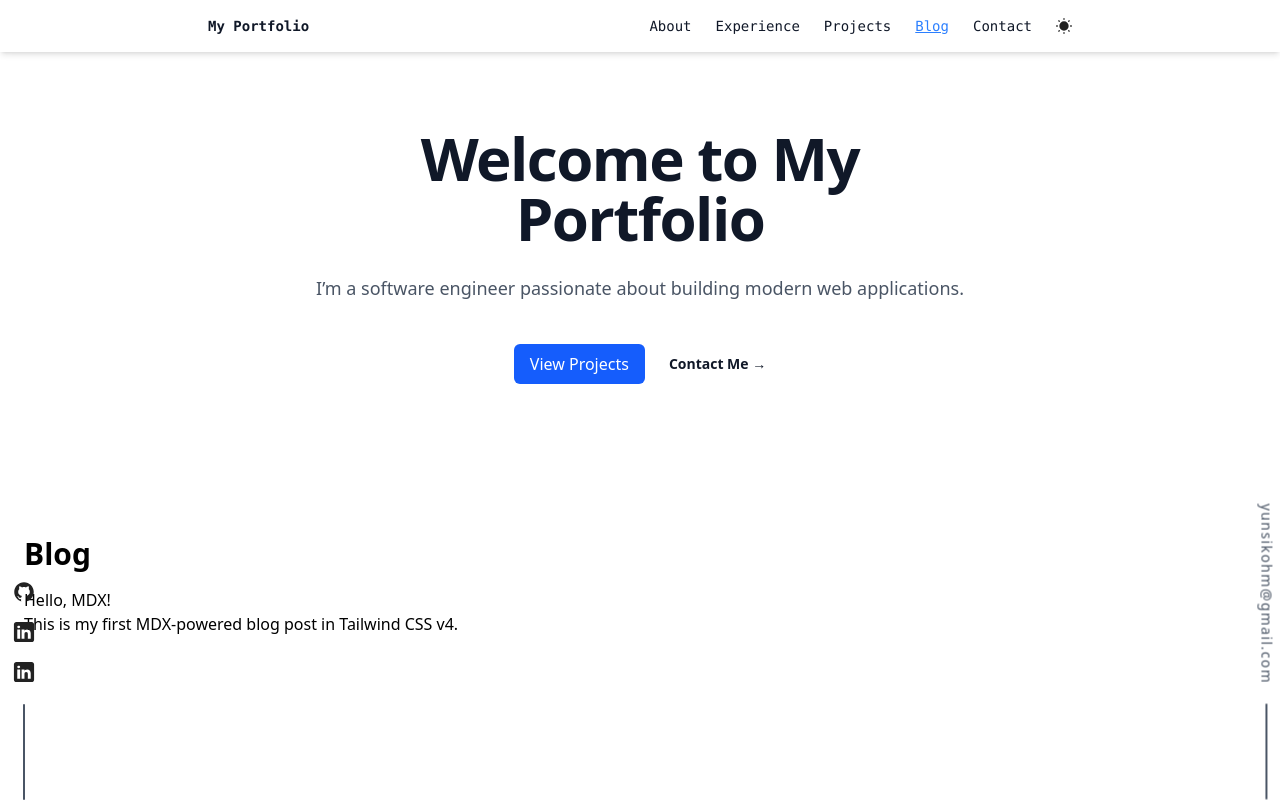
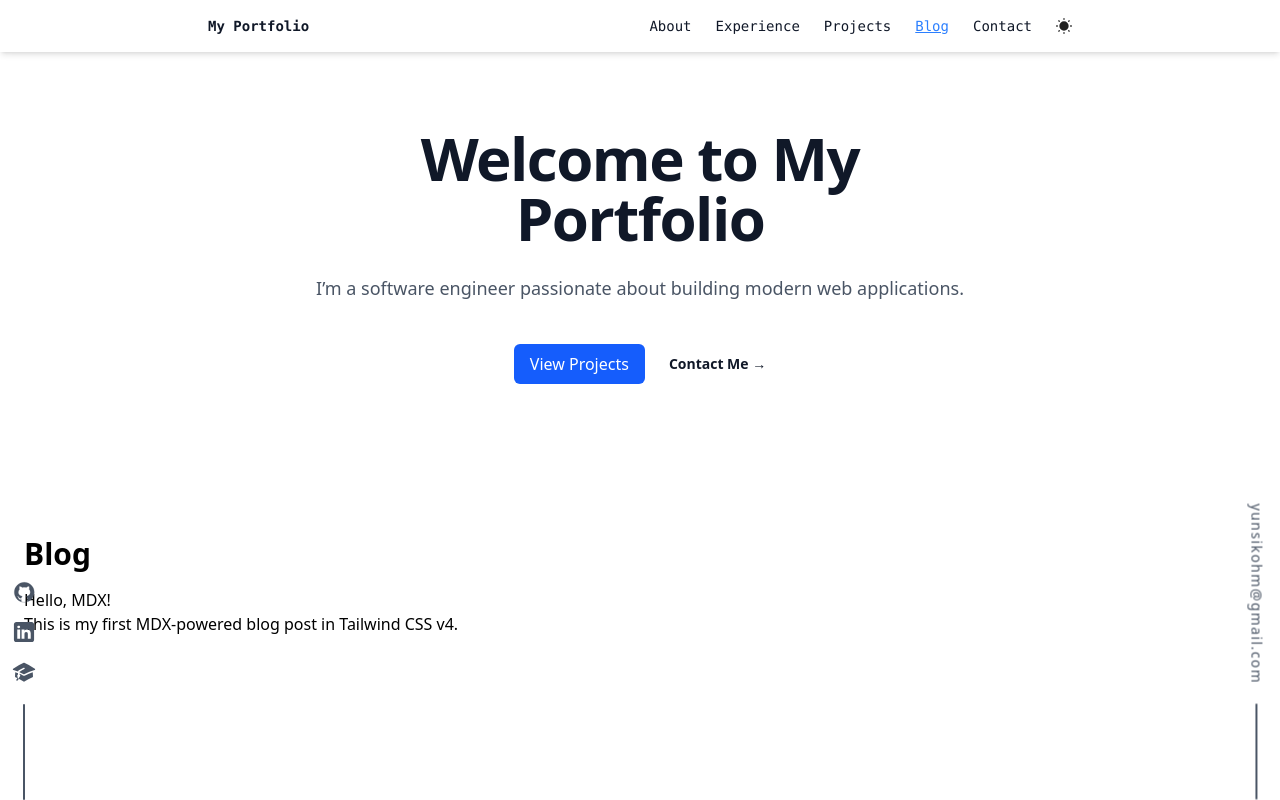
Before and after one commit to yo-resistor/portfolio_website_react_typescript_vite, a React (Vite) app: page /blog in a window 1280 px wide. Built offline with nearby package versions, Linux system fonts and the light colour scheme.

Commit message:
added more svg icon for social

```diff
--- a/src/App.tsx
+++ b/src/App.tsx
@@ -1,7 +1,7 @@
 const App = () => {
   return (
     <div>
-      <div className=" min-h-screen flex items-center justify-center bg-blue-500 dark:bg-black text-red-500 dark:text-white text-3xl font-bold">
+      <div className=" min-h-screen flex items-center justify-center relative isolate overflow-hidden bg-white dark:bg-gray-900 text-red-500 dark:text-white text-3xl font-bold">
         Tailwind CSS v4 is working! 🚀
       </div>
     </div>
--- a/src/components/EmailSide.tsx
+++ b/src/components/EmailSide.tsx
@@ -1,7 +1,7 @@
 const EmailSide = () => {
   return (
     // Right side bar: Email
-    <div className="fixed bottom-0 right-6 rotate-90 origin-bottom-right flex flex-row items-center gap-5">
+    <div className="fixed bottom-0 right-8.5 rotate-90 origin-bottom-right flex flex-row items-center gap-5">
       <a
         href="mailto:yunsikohm@gmail.com"
         className="text-gray-600 dark:text-gray-300 text-sm font-medium tracking-widest hover:text-blue-500 transition rounded-md"
--- a/src/components/SocialSide.tsx
+++ b/src/components/SocialSide.tsx
@@ -1,7 +1,7 @@
-import githubDark from "../assets/github-dark.svg";
-import githubLight from "../assets/github-light.svg";
-import linkedinDark from "../assets/linkedin-dark.svg";
-import linkedinLight from "../assets/linkedin-light.svg";
+// import githubDark from "../assets/github-dark.svg";
+// import githubLight from "../assets/github-light.svg";
+// import linkedinDark from "../assets/linkedin-dark.svg";
+// import linkedinLight from "../assets/linkedin-light.svg";
 
 const SocialSide = () => {
   return (
@@ -15,16 +15,17 @@ const SocialSide = () => {
           rel="noopener noreferrer"
           className="hover:scale-110 transition"
         >
-          <img
-            src={githubDark}
-            alt="GitHub"
-            className="hidden dark:block w-6 h-6"
-          />
-          <img
-            src={githubLight}
-            alt="GitHub"
-            className="block dark:hidden w-6 h-6"
-          />
+          <svg
+            xmlns="http://www.w3.org/2000/svg"
+            viewBox="0 0 256 256"
+            width="24"
+            height="24"
+            className="fill-gray-600 dark:fill-gray-300 stroke-gray-600 stroke-[0.5]"
+          >
+            <g transform="scale(4.1, 4.1)">
+              <path d="M32,6c-14.359,0 -26,11.641 -26,26c0,12.277 8.512,22.56 19.955,25.286c-0.592,-0.141 -1.179,-0.299 -1.755,-0.479v-5.957c0,0 -0.975,0.325 -2.275,0.325c-3.637,0 -5.148,-3.245 -5.525,-4.875c-0.229,-0.993 -0.827,-1.934 -1.469,-2.509c-0.767,-0.684 -1.126,-0.686 -1.131,-0.92c-0.01,-0.491 0.658,-0.471 0.975,-0.471c1.625,0 2.857,1.729 3.429,2.623c1.417,2.207 2.938,2.577 3.721,2.577c0.975,0 1.817,-0.146 2.397,-0.426c0.268,-1.888 1.108,-3.57 2.478,-4.774c-6.097,-1.219 -10.4,-4.716 -10.4,-10.4c0,-2.928 1.175,-5.619 3.133,-7.792c-0.2,-0.567 -0.533,-1.714 -0.533,-3.583c0,-1.235 0.086,-2.751 0.65,-4.225c0,0 3.708,0.026 7.205,3.338c1.614,-0.47 3.341,-0.738 5.145,-0.738c1.804,0 3.531,0.268 5.145,0.738c3.497,-3.312 7.205,-3.338 7.205,-3.338c0.567,1.474 0.65,2.99 0.65,4.225c0,2.015 -0.268,3.19 -0.432,3.697c1.898,2.153 3.032,4.802 3.032,7.678c0,5.684 -4.303,9.181 -10.4,10.4c1.628,1.43 2.6,3.513 2.6,5.85v8.557c-0.576,0.181 -1.162,0.338 -1.755,0.479c11.443,-2.726 19.955,-13.009 19.955,-25.286c0,-14.359 -11.641,-26 -26,-26zM33.813,57.93c-0.599,0.042 -1.203,0.07 -1.813,0.07c0.61,0 1.213,-0.029 1.813,-0.07zM37.786,57.346c-1.164,0.265 -2.357,0.451 -3.575,0.554c1.218,-0.103 2.411,-0.29 3.575,-0.554zM32,58c-0.61,0 -1.214,-0.028 -1.813,-0.07c0.6,0.041 1.203,0.07 1.813,0.07zM29.788,57.9c-1.217,-0.103 -2.411,-0.289 -3.574,-0.554c1.164,0.264 2.357,0.451 3.574,0.554z" />
+            </g>
+          </svg>
         </a>
         {/* LinkedIn icon dark and light mode */}
         <a
@@ -33,37 +34,40 @@ const SocialSide = () => {
           rel="noopener noreferrer"
           className="hover:scale-110 transition"
         >
-          <img
-            src={linkedinDark}
-            alt="LinkedIn"
-            className="hidden dark:block w-6 h-6"
-          />
-          <img
-            src={linkedinLight}
-            alt="LinkedIn"
-            className="block dark:hidden w-6 h-6"
-          />
+          <svg
+            xmlns="http://www.w3.org/2000/svg"
+            viewBox="0 0 256 256"
+            width="24"
+            height="24"
+            className="fill-gray-600 dark:fill-gray-300 dark:stroke-[0.5] dark:stroke-gray-900"
+          >
+            <g transform="scale(5.12,5.12)">
+              <path d="M41,4h-32c-2.76,0 -5,2.24 -5,5v32c0,2.76 2.24,5 5,5h32c2.76,0 5,-2.24 5,-5v-32c0,-2.76 -2.24,-5 -5,-5zM17,20v19h-6v-19zM11,14.47c0,-1.4 1.2,-2.47 3,-2.47c1.8,0 2.93,1.07 3,2.47c0,1.4 -1.12,2.53 -3,2.53c-1.8,0 -3,-1.13 -3,-2.53zM39,39h-6c0,0 0,-9.26 0,-10c0,-2 -1,-4 -3.5,-4.04h-0.08c-2.42,0 -3.42,2.06 -3.42,4.04c0,0.91 0,10 0,10h-6v-19h6v2.56c0,0 1.93,-2.56 5.81,-2.56c3.97,0 7.19,2.73 7.19,8.26z" />
+            </g>
+          </svg>
         </a>
         {/* Google scholar icon dark and light mode */}
-        {/* Instagram icon dark and light mode */}
-        {/* Twitter icon dark and light mode */}
         <a
-          href="https://www.linkedin.com/in/yohm/"
+          href="https://scholar.google.com/citations?user=MdnAj8IAAAAJ&hl=en&oi=ao"
           target="_blank"
           rel="noopener noreferrer"
           className="hover:scale-110 transition"
         >
-          <img
-            src={linkedinDark}
-            alt="LinkedIn"
-            className="hidden dark:block w-6 h-6"
-          />
-          <img
-            src={linkedinLight}
-            alt="LinkedIn"
-            className="block dark:hidden w-6 h-6"
-          />
+          <svg
+            xmlns="http://www.w3.org/2000/svg"
+            viewBox="0 0 24 24"
+            width="24"
+            height="24"
+            className="size-6 fill-gray-600 dark:fill-gray-300 dark:stroke-[0.5] dark:stroke-gray-900"
+          >
+            <path d="M11.7 2.805a.75.75 0 0 1 .6 0A60.65 60.65 0 0 1 22.83 8.72a.75.75 0 0 1-.231 1.337 49.948 49.948 0 0 0-9.902 3.912l-.003.002c-.114.06-.227.119-.34.18a.75.75 0 0 1-.707 0A50.88 50.88 0 0 0 7.5 12.173v-.224c0-.131.067-.248.172-.311a54.615 54.615 0 0 1 4.653-2.52.75.75 0 0 0-.65-1.352 56.123 56.123 0 0 0-4.78 2.589 1.858 1.858 0 0 0-.859 1.228 49.803 49.803 0 0 0-4.634-1.527.75.75 0 0 1-.231-1.337A60.653 60.653 0 0 1 11.7 2.805Z" />
+            <path d="M13.06 15.473a48.45 48.45 0 0 1 7.666-3.282c.134 1.414.22 2.843.255 4.284a.75.75 0 0 1-.46.711 47.87 47.87 0 0 0-8.105 4.342.75.75 0 0 1-.832 0 47.87 47.87 0 0 0-8.104-4.342.75.75 0 0 1-.461-.71c.035-1.442.121-2.87.255-4.286.921.304 1.83.634 2.726.99v1.27a1.5 1.5 0 0 0-.14 2.508c-.09.38-.222.753-.397 1.11.452.213.901.434 1.346.66a6.727 6.727 0 0 0 .551-1.607 1.5 1.5 0 0 0 .14-2.67v-.645a48.549 48.549 0 0 1 3.44 1.667 2.25 2.25 0 0 0 2.12 0Z" />
+            <path d="M4.462 19.462c.42-.419.753-.89 1-1.395.453.214.902.435 1.347.662a6.742 6.742 0 0 1-1.286 1.794.75.75 0 0 1-1.06-1.06Z" />
+          </svg>
         </a>
+        {/* Instagram icon dark and light mode */}
+
+        {/* Twitter icon dark and light mode */}
       </div>
       {/* Virtical line */}
       <div className="w-0.5 h-24 bg-gray-600 dark:bg-gray-300 text-sm font-medium tracking-widest hover:text-blue-500 transition rounded-md"></div>
--- a/src/main.tsx
+++ b/src/main.tsx
@@ -2,6 +2,7 @@ import { StrictMode } from "react";
 import { createRoot } from "react-dom/client";
 import { BrowserRouter, Route, Routes } from "react-router-dom";
 import "./index.css";
+import App from "./App.tsx";
 import Blog from "./components/Blog.tsx";
 import Navbar from "./components/Navbar.tsx";
 import Hero from "./components/Hero.tsx";
@@ -21,7 +22,7 @@ createRoot(document.getElementById("root")!).render(
       <Navbar />
       <Hero />
       <Routes>
-        {/* <Route path="/" element={<App />} /> */}
+        <Route path="/" element={<App />} />
         <Route path="/blog" element={<Blog />} />
       </Routes>
       <EmailSide />
```
Also changed, not shown: src/assets/instagram.svg (added).
